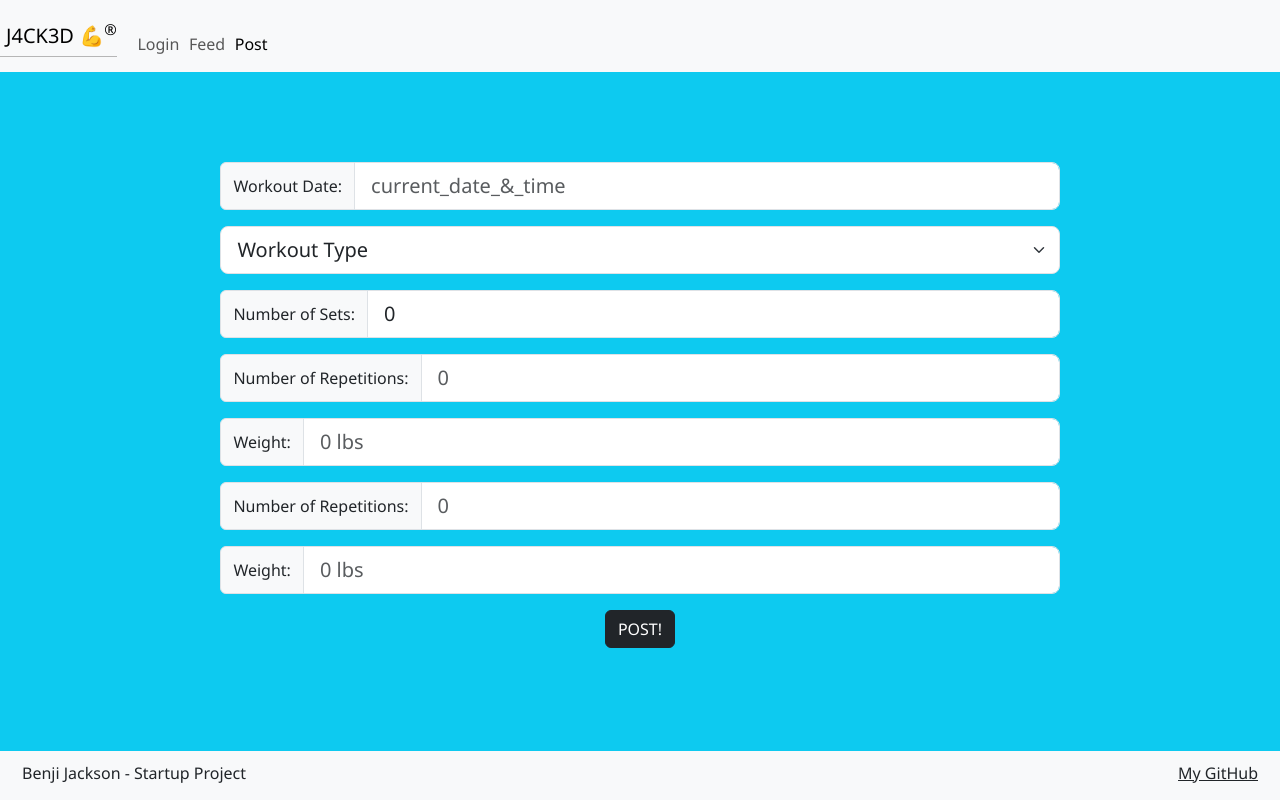
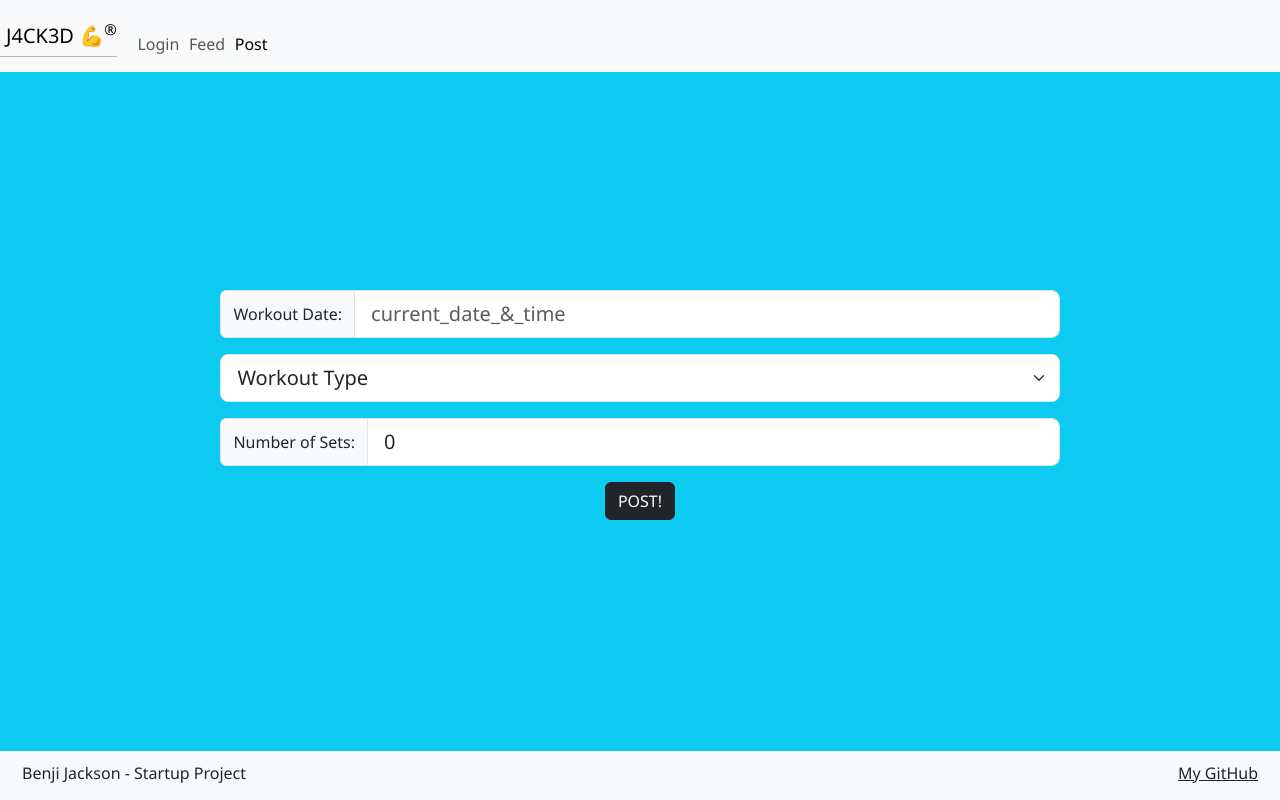
Before and after one commit to BenjiJackson1/startup, a React (Vite) app: page /post in a window 1280 px wide. Built offline with nearby package versions, Linux system fonts and the light colour scheme.

Commit message:
Reps and weights are dynamic, still not read

```diff
--- a/src/post/post.jsx
+++ b/src/post/post.jsx
@@ -5,10 +5,10 @@ export function Post({ workouts, setWorkouts }) {
   const [exercises, setExercises] = useState(['', []])
   const [date, setDate] = useState('')
   const [sets, setSets] = useState(0)
-  const [exerDetails, setExerDetails] = useState(['', ''])
+  const [exerDetails, setExerDetails] = useState(['0', '0'])
 
   useEffect(() => {
-    setExerDetails(new Array(sets).fill(['', '']));
+    setExerDetails(new Array(sets).fill(['0', '0']));
   }, [sets]);
 
   return (
@@ -39,7 +39,7 @@ export function Post({ workouts, setWorkouts }) {
           <div key={index}>
             <div class="input-group mb-3">
               <span class="input-group-text">Number of Repetitions:</span>
-              <input class="form-control form-control-lg" type="text" placeholder="0" />
+              <input class="form-control form-control-lg" type="text" value={exer[0]} onInput={(e) => repsChange(e, index)} placeholder="0" />
             </div>
 
             <div class="input-group mb-3">
@@ -48,25 +48,6 @@ export function Post({ workouts, setWorkouts }) {
             </div>
           </div>
         ))}
-        <div class="input-group mb-3">
-          <span class="input-group-text">Number of Repetitions:</span>
-          <input class="form-control form-control-lg" type="text" placeholder="0" />
-        </div>
-
-        <div class="input-group mb-3">
-          <span class="input-group-text">Weight:</span>
-          <input class="form-control form-control-lg" type="text" placeholder="0 lbs" />
-        </div>
-
-        <div class="input-group mb-3">
-          <span class="input-group-text">Number of Repetitions:</span>
-          <input class="form-control form-control-lg" type="text" placeholder="0" />
-        </div>
-
-        <div class="input-group mb-3">
-          <span class="input-group-text">Weight:</span>
-          <input class="form-control form-control-lg" type="text" placeholder="0 lbs" />
-        </div>
         <button href="feed" onClick={() => setWorkouts([...workouts, ['unkown user', date, 0, [[exercises[0], exerDetails]]]])} class="btn btn-dark"> POST! </button>
       </div>
 
```
